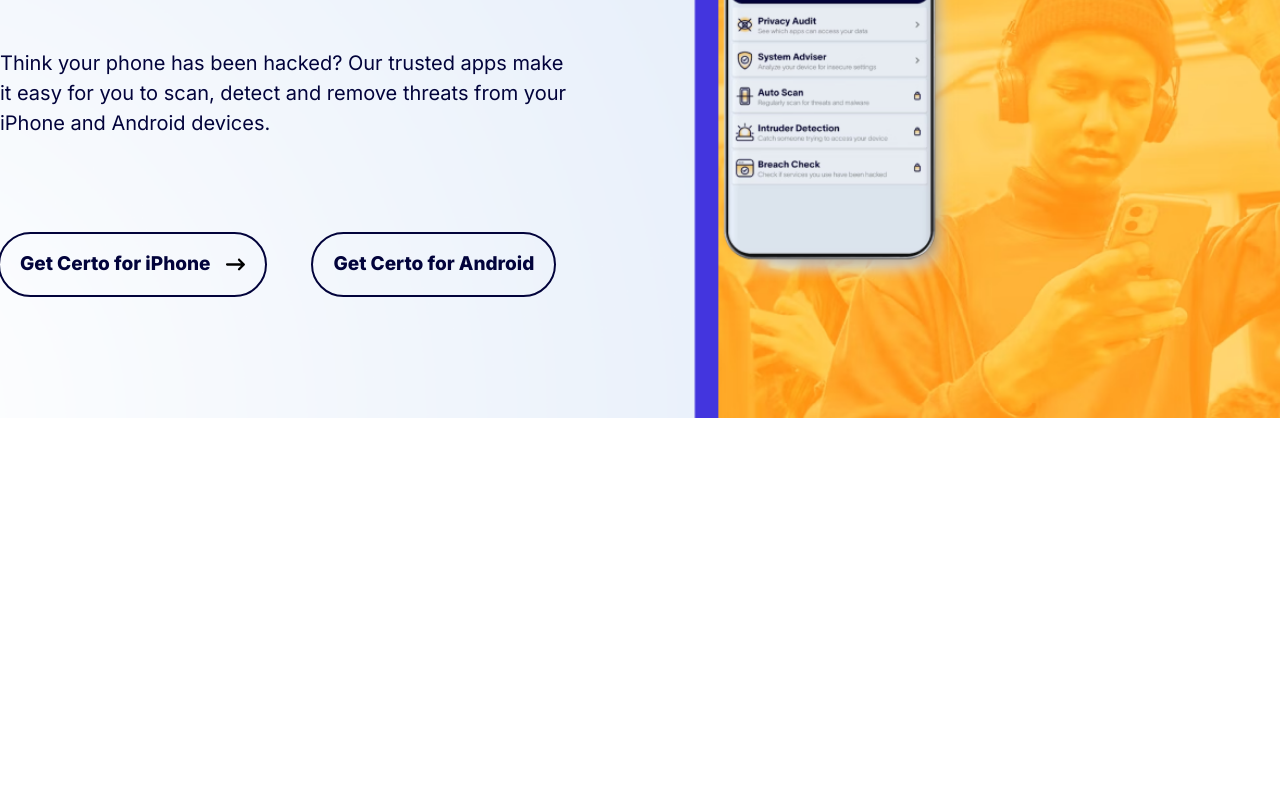
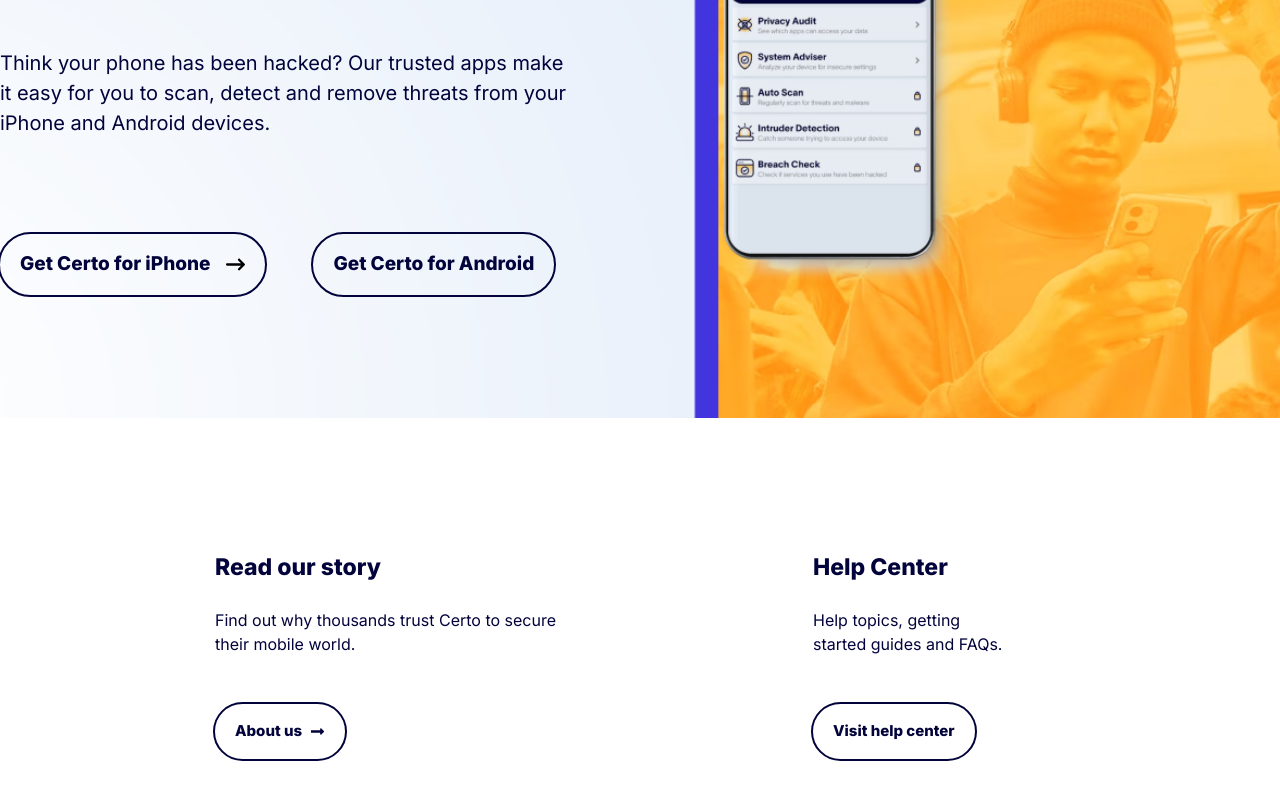
Before and after one commit to Sijan666/reactPrac, a React (Vite) app: page / in a window 1280 px wide. Shown: the part 352-1152 px from the top of the page. Before the commit the page ends 800 px from the top, so only its background shows below. Built offline with nearby package versions, Linux system fonts and the light colour scheme; a web font is replaced by a local one.

Commit message:
AboutHelpCard Part added

```diff
--- /dev/null
+++ b/src/components/Flex.jsx
@@ -0,0 +1,7 @@
+import React from "react";
+
+const Flex = ({ children, className }) => {
+  return <div className={`${className} flex items-center`}>{children}</div>;
+};
+
+export default Flex;
--- /dev/null
+++ b/src/components/layouts/AboutHelpCard.jsx
@@ -0,0 +1,51 @@
+import React from "react";
+import Container from "../Container";
+import Flex from "../Flex";
+import { FaLongArrowAltRight } from "react-icons/fa";
+import { Link } from "react-router-dom";
+
+const AboutHelpCard = () => {
+  return (
+    <Container>
+      <div className="my-[84px] ">
+        <Flex className={"gap-x-[100px] justify-center"}>
+          <div className="relative p-[48px] rounded-[48px] cursor-pointer group">
+            <div className="absolute top-0 left-0 w-full h-full bg-gradient-to-b from-[#F7C95F] to-[#FDB235] opacity-0 group-hover:opacity-100 duration-400 rounded-[48px]" />
+            <div className="relative z-60">
+              <h4 className="font-inter font-extrabold text-[23px] text-[#02033B]">
+                Read our story
+              </h4>
+              <h5 className="w-[350px] font-inter font-normal text-[16px] text-[#02033B] leading-[24px] mt-[24px] mb-[48px]">
+                Find out why thousands trust Certo to secure their mobile world.
+              </h5>
+              <Link to={"/"}>
+                <button className="cursor-pointer flex items-center py-4 px-5 gap-x-2 outline-2 outline-[#02033B] rounded-[42px] font-inter font-extrabold text-[15px] text-[#02033B] group-hover:outline-[#4335DE] group-hover:bg-[#4335DE] bg-transparent group-hover:text-white transition-colors duration-300">
+                  About us <FaLongArrowAltRight />
+                </button>
+              </Link>
+            </div>
+          </div>
+
+          <div className="relative py-[48px] px-[100px] rounded-[48px] cursor-pointer group">
+            <div className="absolute top-0 left-0 w-full h-full bg-gradient-to-b from-[#F7C95F] to-[#FDB235] opacity-0 group-hover:opacity-100 duration-400 rounded-[48px]" />
+            <div className="relative z-60">
+              <h4 className="font-inter font-extrabold text-[23px] text-[#02033B]">
+                Help Center
+              </h4>
+              <h5 className="w-[200px] font-inter font-normal text-[16px] text-[#02033B] leading-[24px] mt-[24px] mb-[48px]">
+                Help topics, getting started guides and FAQs.
+              </h5>
+              <Link to={"/"}>
+                <button className="cursor-pointer flex items-center py-4 px-5 gap-x-2 outline-2 outline-[#02033B] rounded-[42px] font-inter font-extrabold text-[15px] text-[#02033B] group-hover:outline-[#4335DE] group-hover:bg-[#4335DE] bg-transparent group-hover:text-white transition-colors duration-300">
+                  Visit help center
+                </button>
+              </Link>
+            </div>
+          </div>
+        </Flex>
+      </div>
+    </Container>
+  );
+};
+
+export default AboutHelpCard;
--- a/src/components/layouts/Banner.jsx
+++ b/src/components/layouts/Banner.jsx
@@ -7,7 +7,6 @@ import Image from "../Image";
 const Banner = () => {
   return (
     <>
-      {" "}
       <div className="bg-[url(/src/assets/banner.png)] bg-cover bg-no-repeat bg-center py-[123px]">
         <Container>
           <div className="w-[45%]">
@@ -22,7 +21,7 @@ const Banner = () => {
             <div className="flex">
               <Link to={"/"}>
                 <button className="flex items-center gap-x-4 py-4 px-5 hover:bg-[#FFC247] outline-2 outline-[#02033B] rounded-[42px] font-inter font-extrabold text-[19px] text-[#02033B] cursor-pointer duration-300 hover:outline-[#FFC247]">
-                  Get Certo for iPhone{" "}
+                  Get Certo for iPhone
                   <FaArrowRightLong className="text-[#000000]" />
                 </button>
               </Link>
--- a/src/components/pages/Home.jsx
+++ b/src/components/pages/Home.jsx
@@ -1,9 +1,11 @@
 import Banner from "../layouts/Banner";
+import AboutHelpCard from "../layouts/AboutHelpCard";
 
 const Home = () => {
   return (
     <>
       <Banner />
+      <AboutHelpCard />
     </>
   );
 };
```
